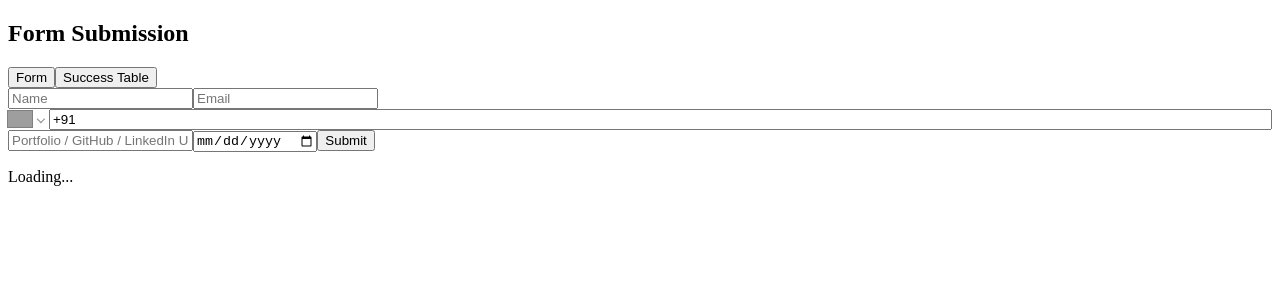
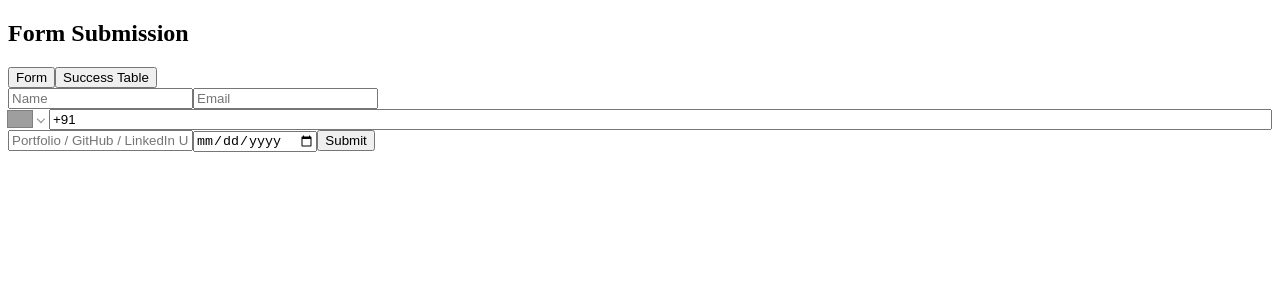
Before and after one commit to ajps208/full_stack_assignment, a React app in the folder frontend/: page / in a window 1280 px wide. Shown: the top 300 px of the page. Built offline with nearby package versions, Linux system fonts and the light colour scheme; no server answers; grey boxes are pictures that could not be loaded; the HTML template or start-up script is replaced by a standard one.

Commit message:
feat(frontend): toggle form and success views

```diff
--- a/frontend/src/App.jsx
+++ b/frontend/src/App.jsx
@@ -1,33 +1,16 @@
-import { useEffect, useState } from "react";
+import { useState } from "react";
+import { Header } from "./Components/Header";
 import { Form } from "./Components/Form";
 import { SuccessTable } from "./Components/SuccessTable";
-import { api } from "./Services/api";
-import { Header } from "./Components/Header";
-
 
 export default function App() {
-  const [data, setData] = useState([]);
-  const [loading, setLoading] = useState(false);
-
-  const fetchData = async () => {
-    setLoading(true);
-    const res = await api.get("/success");
-    setData(res.data);
-    setLoading(false);
-  };
-
-  useEffect(() => {
-    fetchData();
-  }, []);
-
-  console.log(data, "data in app");
-
+  const [view, setView] = useState("form");
 
   return (
     <>
-      <Header />
-      <Form refresh={fetchData} />
-      {loading ? <p>Loading...</p> : <SuccessTable data={data} />}
+      <Header view={view} setView={setView} />
+      {view === "form" && <Form />}
+      {view === "success" && <SuccessTable />}
     </>
   );
 }
```
